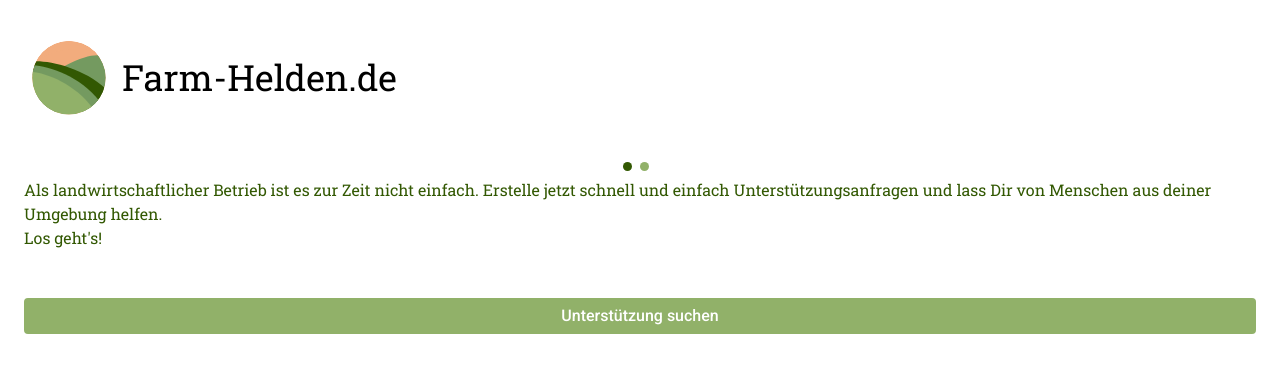
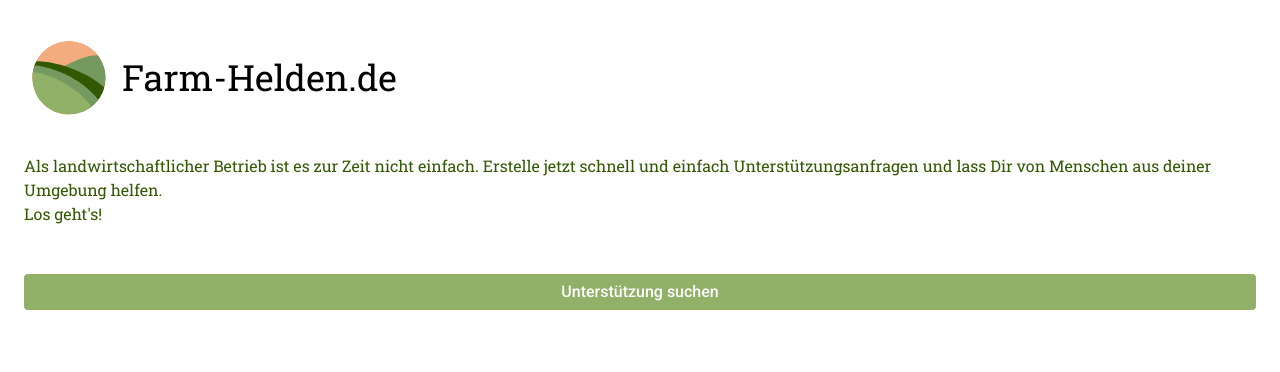
Before and after one commit to farmhelden/farmhelden-client, a Next.js app: page /boarding-farmer in a window 1280 px wide. Shown: the top 372 px of the page. Built offline with nearby package versions, Linux system fonts and the light colour scheme; what tailwindcss-filters would draw is missing.

Commit message:
Include header in existing boarding steps

```diff
--- a/components/BoardingFarmer/BoardingFarmerDateSelection.tsx
+++ b/components/BoardingFarmer/BoardingFarmerDateSelection.tsx
@@ -1,16 +1,27 @@
 import React, { Fragment, useState } from "react";
+import BaseButton from "../Button/BaseButton";
 import { Calendar } from "../Calendar";
 import { BoardingTitle } from "../Title";
+import { BoardingFarmerStepsHeader } from "./steps";
+import { NextStepProps } from ".";
 
-type Props = {};
+type Props = {} & Pick<NextStepProps, "triggerNextPage">;
 
-const BoardingFarmerDateSelection = ({}: Props) => {
+const BoardingFarmerDateSelection = (props: Props) => {
   const [dates, setDates] = useState<[string, string]>(null);
 
   return (
     <Fragment>
+      <BoardingFarmerStepsHeader handleGoBack={() => {}} />
       <BoardingTitle>Wann benötigst Du Unterstützung?</BoardingTitle>
       <Calendar onChange={setDates} />
+      <BaseButton
+        className="bg-black text-white border-black"
+        onClick={props.triggerNextPage}
+        block
+      >
+        Kontaktdaten angeben
+      </BaseButton>
     </Fragment>
   );
 };
--- a/components/BoardingFarmer/BoardingFarmerIntroduction.tsx
+++ b/components/BoardingFarmer/BoardingFarmerIntroduction.tsx
@@ -3,13 +3,12 @@
 import { NextStepProps } from ".";
 import { PrimaryButton } from "../Button";
 
-type Props = {} & NextStepProps;
+type Props = {} & Pick<NextStepProps, "triggerNextPage">;
 
 const BoardingFarmerIntroduction = (props: Props) => {
   return (
     <Fragment>
       <Header />
-      {props.stepIndicatorBar}
       <p className="text-primary-dark font-title mb-12">
         Als landwirtschaftlicher Betrieb ist es zur Zeit nicht einfach. Erstelle
         jetzt schnell und einfach Unterstützungsanfragen und lass Dir von
--- a/components/BoardingFarmer/BoardingFarmerSupportData.tsx
+++ b/components/BoardingFarmer/BoardingFarmerSupportData.tsx
@@ -23,6 +23,7 @@
   BoardingFarmerDifficulty
 } from "./subpages";
 import { NextStepProps } from ".";
+import { BoardingFarmerStepsHeader } from "./steps";
 
 type Props = {} & NextStepProps;
 type RenderProps = {
@@ -144,6 +145,7 @@
       {activeItem === null ? (
         <Fragment>
           {/* Header */}
+          <BoardingFarmerStepsHeader handleGoBack={() => setActiveItem(null)} />
           <BoardingTitle>Wobei benötigst Du Unterstützung?</BoardingTitle>
 
           {/* Overview */}
@@ -182,20 +184,8 @@
       ) : (
         <Fragment>
           {/* Header */}
-          <div className="flex justify-between items-end mb-4 w-full">
-            <span
-              className="flex items-center text-primary-dark cursor-pointer"
-              onClick={() => setActiveItem(null)}
-            >
-              <ChevronLeft className="mr-1" size={16} />
-              Zurück
-            </span>
-            <Title as="h6" className="text-lg">{`Schritt ${activeItem.index +
-              1} / ${totalItems}`}</Title>
-            <span className="text-gray-500 hover:text-gray-600">
-              <Link href="/">Abbrechen</Link>
-            </span>
-          </div>
+          <BoardingFarmerStepsHeader handleGoBack={() => setActiveItem(null)} />
+
           <div className="block">
             <Title as="h2" className="mb-2 text-xl text-primary-dark" bold>
               {activeItem.title}
--- /dev/null
+++ b/components/BoardingFarmer/steps/BoardingFarmerStepsHeader.tsx
@@ -0,0 +1,30 @@
+import React from "react";
+import Link from "next/link";
+import { ChevronLeft } from "react-feather";
+import { Title } from "../../Title";
+
+type Props = {
+  handleGoBack: () => void;
+};
+
+const BoardingFarmerStepsHeader = ({ handleGoBack }: Props) => {
+  return (
+    <div className="flex justify-between items-end mb-4 w-full">
+      <span
+        className="flex items-center text-primary-dark cursor-pointer"
+        onClick={handleGoBack}
+      >
+        <ChevronLeft className="mr-1" size={16} />
+        Zurück
+      </span>
+      <Title as="h6" className="text-lg">
+        Unterstützung suchen
+      </Title>
+      <span className="text-gray-500 hover:text-gray-600">
+        <Link href="/">Abbrechen</Link>
+      </span>
+    </div>
+  );
+};
+
+export default BoardingFarmerStepsHeader;
--- /dev/null
+++ b/components/BoardingFarmer/steps/index.ts
@@ -0,0 +1 @@
+export { default as BoardingFarmerStepsHeader } from "./BoardingFarmerStepsHeader";
--- a/pages/boarding-farmer.tsx
+++ b/pages/boarding-farmer.tsx
@@ -3,6 +3,7 @@
 import classnames from "classnames";
 
 import Root from "../components/Root";
+import { BooleanSwitch } from "../components/Switch";
 import {
   BoardingFarmerIntroduction,
   BoardingFarmerSupportData,
@@ -12,9 +13,9 @@
 type Props = {};
 
 const steps = [
-  { index: 0, Component: BoardingFarmerIntroduction },
-  { index: 1, Component: BoardingFarmerSupportData },
-  { index: 2, Component: BoardingFarmerDateSelection }
+  // { index: 0, Component: BoardingFarmerIntroduction },
+  { index: 0, Component: BoardingFarmerSupportData },
+  { index: 1, Component: BoardingFarmerDateSelection }
 ];
 
 const lastIndex = steps.length - 1;
@@ -34,26 +35,39 @@
 }
 
 const BoardingFarmer = ({}: Props) => {
+  const [hasStarted, setHasStarted] = useState(false);
   const [activeStepIndex, setActiveStepIndex] = useState(0);
   const ActiveComponent = steps[activeStepIndex].Component;
 
   return (
     <Root>
       <Container className="pt-4">
+        <BooleanSwitch
+          value={hasStarted}
+          trueRender={
             <ActiveComponent
               triggerNextPage={() =>
                 setActiveStepIndex(
-              activeStepIndex === lastIndex ? lastIndex : activeStepIndex + 1
+                  activeStepIndex === lastIndex
+                    ? lastIndex
+                    : activeStepIndex + 1
                 )
               }
               stepIndicatorBar={
                 <div className="w-full block text-center">
-              {steps.slice(1).map((step, i) => (
+                  {steps.map((step, i) => (
                     <Dot key={step.index} isActive={i === activeStepIndex} />
                   ))}
                 </div>
               }
-        ></ActiveComponent>
+            />
+          }
+          falseRender={
+            <BoardingFarmerIntroduction
+              triggerNextPage={() => setHasStarted(true)}
+            />
+          }
+        />
       </Container>
     </Root>
   );
```
Lines whose indentation alone changed are shown as unchanged.
